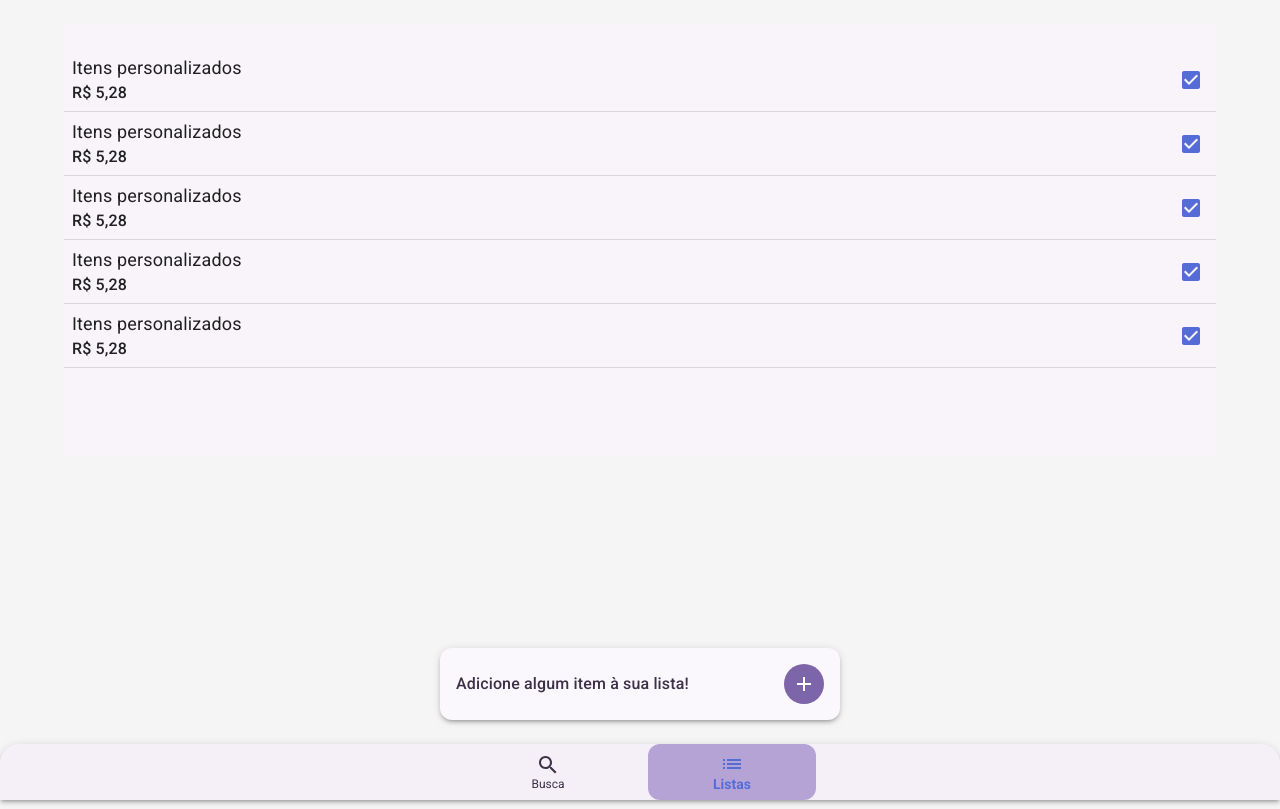
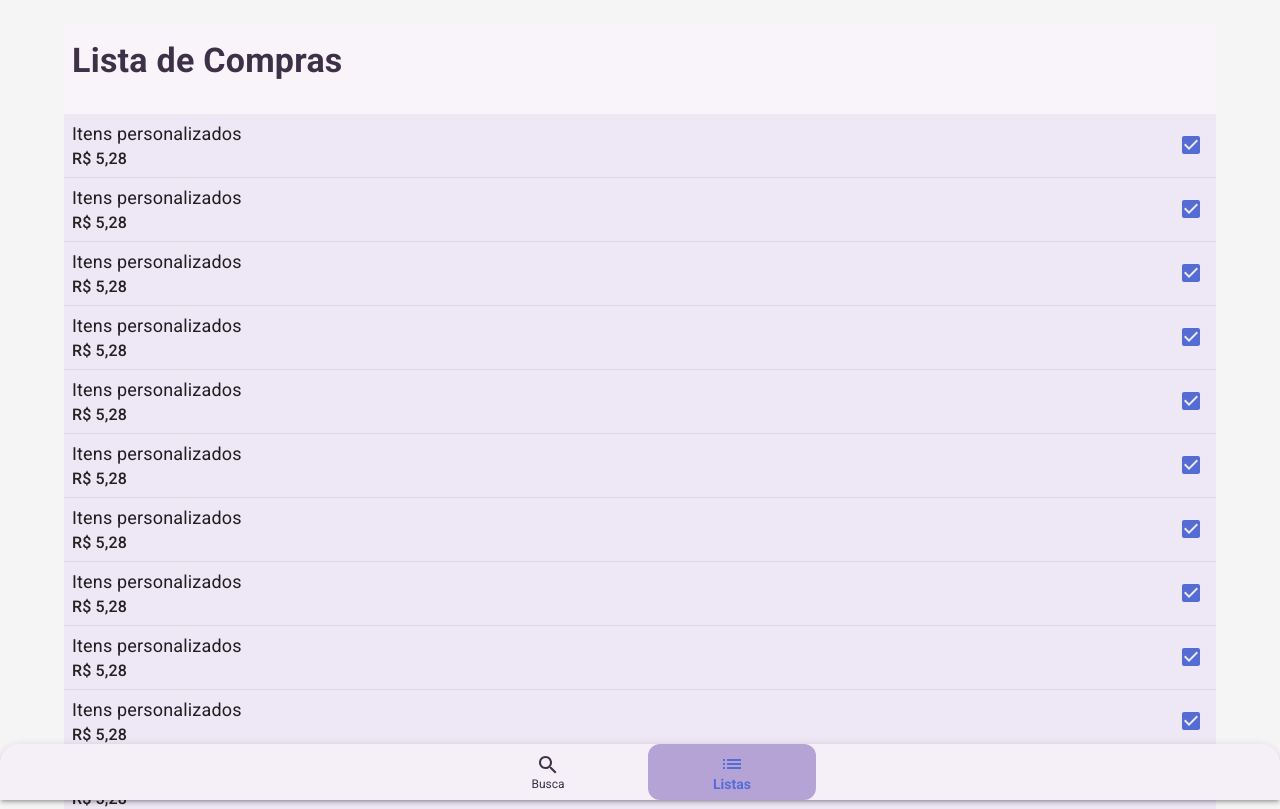
Before and after one commit to Eduardo-Nunes/skina-frontend, a React (Vite) app: page /lists in a window 1280 px wide. Shown: the top 809 px of the page. Built offline with nearby package versions, Linux system fonts and the light colour scheme.

Commit message:
polishing item list layout

```diff
--- a/src/pages/ListsPage.jsx
+++ b/src/pages/ListsPage.jsx
@@ -1,39 +1,57 @@
+import { useState } from 'react';
 import { Box, Typography, Paper, IconButton, List, ListItem, ListItemText, ListItemSecondaryAction, Checkbox, Fab } from '@mui/material';
 import AddIcon from '@mui/icons-material/Add';
 
-const mockItems = [
-  { id: 1, name: 'Itens personalizados', price: 'R$ 5,28', checked: true },
-  { id: 2, name: 'Itens personalizados', price: 'R$ 5,28', checked: true },
-  { id: 3, name: 'Itens personalizados', price: 'R$ 5,28', checked: true },
-  { id: 4, name: 'Itens personalizados', price: 'R$ 5,28', checked: true },
-  { id: 5, name: 'Itens personalizados', price: 'R$ 5,28', checked: true },
-];
+const initialItems = Array.from({ length: 100 }, (_, i) => ({
+  id: i + 1,
+  name: 'Itens personalizados',
+  price: 'R$ 5,28',
+  checked: true,
+}));
 
 function ListsPage() {
+  const [items, setItems] = useState(initialItems);
+
+  const handleToggle = (id) => {
+    setItems((prev) =>
+      prev.map((item) =>
+        item.id === id ? { ...item, checked: !item.checked } : item
+      )
+    );
+  };
+
   return (
     <Box sx={{ pb: 10, pt: 2, bgcolor: '#f8f4fa'}}>
+      <Typography variant="h4" component="h1" sx={{ mb: 3, ml: 1, fontWeight: 700, color: '#3c3147' }}>
+        Lista de Compras
+      </Typography>
       <List>
-        {mockItems.map((item) => (
-          <ListItem key={item.id} divider disablePadding secondaryAction={
-            <Checkbox edge="end" checked={item.checked} sx={{ color: '#7c65a9' }} />
-          }>
+        {items.map((item) => (
+          <ListItem
+            key={item.id}
+            divider
+            disablePadding
+            secondaryAction={
+              <Checkbox edge="end" checked={item.checked} sx={{ color: '#7c65a9' }} onChange={() => handleToggle(item.id)} />
+            }
+            sx={{
+              transition: 'background 0.2s',
+              bgcolor: item.checked ? '#ede7f6' : '#f3f0fa',
+              cursor: 'pointer',
+              '&:hover': {
+                bgcolor: item.checked ? '#d1c4e9' : '#e0e0e0',
+              },
+            }}
+          >
             <ListItemText
               primary={<Typography sx={{ fontSize: 18 }}>{item.name}</Typography>}
               secondary={<Typography sx={{ fontWeight: 500, color: '#222' }}>{item.price}</Typography>}
               sx={{ ml: 1 }}
+              onClick={() => handleToggle(item.id)}
             />
           </ListItem>
         ))}
       </List>
-      {/* Card fixo inferior */}
-      <Paper elevation={3} sx={{ position: 'fixed', left: 0, right: 0, bottom: 80, mx: 'auto', width: { xs: '90%', sm: 400 }, borderRadius: 3, p: 2, display: 'flex', alignItems: 'center', justifyContent: 'space-between', bgcolor: '#faf7fd' }}>
-        <Typography sx={{ color: '#3c3147', fontWeight: 500 }}>
-          Adicione algum item à sua lista!
-        </Typography>
-        <Fab color="secondary" size="small" sx={{ bgcolor: '#7c65a9', color: '#fff', boxShadow: 0, ml: 2 }}>
-          <AddIcon />
-        </Fab>
-      </Paper>
     </Box>
   );
 }
```
